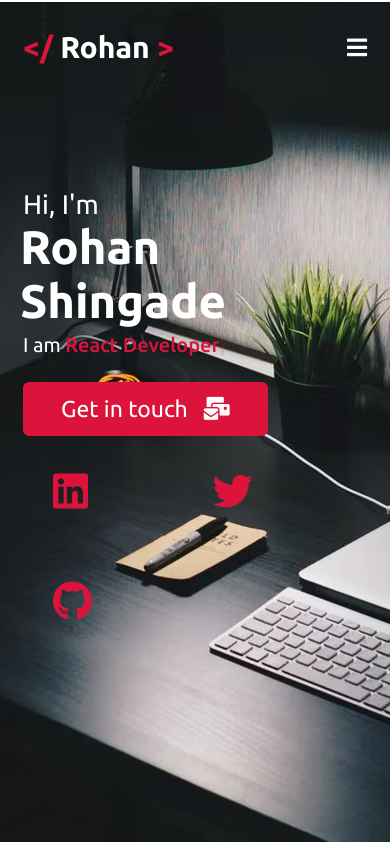
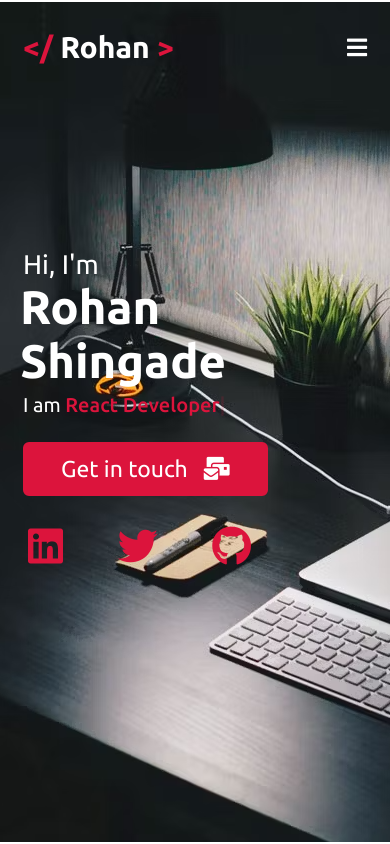
Before and after one commit to Rohan-Shingade/myportfolio, a plain HTML site: page index.html in a window 390 px wide. Shown: the top 844 px of the page. Drawn offline with nearby package versions, Linux system fonts and the light colour scheme.

Commit message:
social links spacing

```diff
--- a/style.css
+++ b/style.css
@@ -785,24 +785,44 @@ footer span a:hover {
   .navbar .menu.active {
     left: -0;
   }
+
   .navbar .menu li {
     display: block;
   }
+
   .navbar .menu li a {
     display: inline-block;
     margin: 20px 0;
     font-size: 25px;
   }
+
   .home .home-content .text-2 {
     font-size: 60px;
   }
+
   .home .home-content .text-3 {
     font-size: 32px;
   }
+
   .home .home-content a {
     font-size: 23px;
     padding: 10px 30px;
   }
+
+  .home .home-content .row .social-icons a i{
+    font-size: 40px;
+    margin: 30px 0;
+    margin-right: 10px;
+    margin-left: -25px;
+    padding-right: 5px;
+    color: crimson;
+  }
+
+  .home .home-content .row .social-icons a i:hover {
+    color: white;
+    background: none;
+  }
+
   .max-width{
     max-width: 800px;
   }
@@ -860,6 +880,20 @@ footer span a:hover {
     width: 300px;
     margin: auto;
   }
+
+  .home .home-content .row .social-icons a i{
+    font-size: 40px;
+    margin: 30px 0;
+    margin-right: 10px;
+    margin-left: -25px;
+    padding-right: 5px;
+    color: crimson;
+  }
+
+  .home .home-content .row .social-icons a i:hover {
+    color: white;
+    background: none;
+  }
 }
 
 
@@ -870,4 +904,18 @@ footer span a:hover {
   .home .home-content .text-3 {
     font-size: 20px;
   }
+
+  .home .home-content .row .social-icons a i{
+    font-size: 40px;
+    margin: 30px 0;
+    margin-right: 10px;
+    margin-left: -25px;
+    padding-right: 5px;
+    color: crimson;
+  }
+
+  .home .home-content .row .social-icons a i:hover {
+    color: white;
+    background: none;
+  }
 }
```
